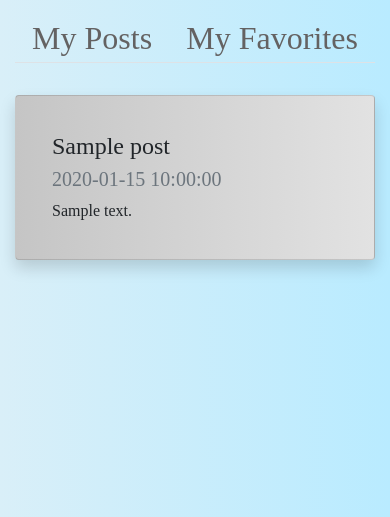
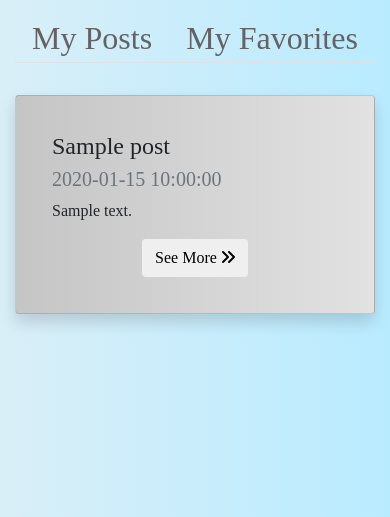
Before and after one commit to samforbyn/seQRet, a Flask app: page /profile in a window 390 px wide. Shown: the part 58-575 px from the top of the page. Run offline with Flask 2, Linux system fonts and the light colour scheme; a user stored in the database is signed in; tables that the repository leaves empty hold one stand-in row (values such as "Sample post"); some libraries are stand-ins or nearby versions.

Commit message:
added mobile responsiveness, added circular routing from profile / posts

```diff
--- a/website/auth.py
+++ b/website/auth.py
@@ -89,6 +89,10 @@ def sign_up():
 
 @auth.route('/profile', methods=['GET', 'POST'])
 def profile():
+    if request.method == 'POST':
+        see_more = request.form.get('seeMore')
+        if see_more:
+            return redirect(url_for('views.single_post', user=current_user, id = see_more))
     user = Users.query.filter_by(username=current_user.username).first()
     users_posts = Posts.query.filter_by(post_author=user.user_id).all()
     users_favorites = Favorites.query.filter_by(user_id=user.user_id).all()
--- a/website/templates/profile.html
+++ b/website/templates/profile.html
@@ -23,6 +23,11 @@ Profile
                     <h4 class="card-title">{{ post.post_title }}</h4>
                     <h5 class="card-subtitle mb-2 text-muted">{{ post.post_date }}</h5>
                     <p class="card-text">{{ post.post_content }}</p>
+                    <form method="post">
+                        <div class="d-flex justify-content-around">
+                            <button name="seeMore" class="btn btn-white btn-xs" value={{ post.post_id }}>See More <i class="fa-solid fa-angles-right"></i></button>
+                        </div>
+                    </form>
                 </div>
             </div>
         </div>
@@ -36,6 +41,11 @@ Profile
                     <h4 class="card-title">{{ favorite.post_title }}</h4>
                     <h5 class="card-subtitle mb-2 text-muted">{{ favorite.post_date }}</h5>
                     <p class="card-text">{{ favorite.post_content }}</p>
+                    <form method="post">
+                        <div class="d-flex justify-content-around">
+                            <button name="seeMore" class="btn btn-white btn-xs" value={{ favorite.post_id }}>See More <i class="fa-solid fa-angles-right"></i></button>
+                        </div>
+                    </form>
                 </div>
             </div>
         </div>
--- a/website/templates/single_post.html
+++ b/website/templates/single_post.html
@@ -17,7 +17,7 @@
             <h4 class="card-title">{{ post.post_title }}</h4>
             <h5 class="card-subtitle mb-2 text-muted">{{ post.post_date }}</h5>
             <p class="card-text">{{ post.post_content }}</p>
-            <div class="d-flex justify-content-around">
+            <div id = "postcard" class="d-flex justify-content-around">
                 <form method="post">
                     <button name="favbtn" value = {{ post.post_id }} class="btn btn-white btn-xs">Favorite <i class="fa-solid fa-heart"></i></button>
                 </form>
```
Also changed, not shown: website/static/post_css.css (+12 -0 lines), website/templates/feed.html (+6 -6 lines).
